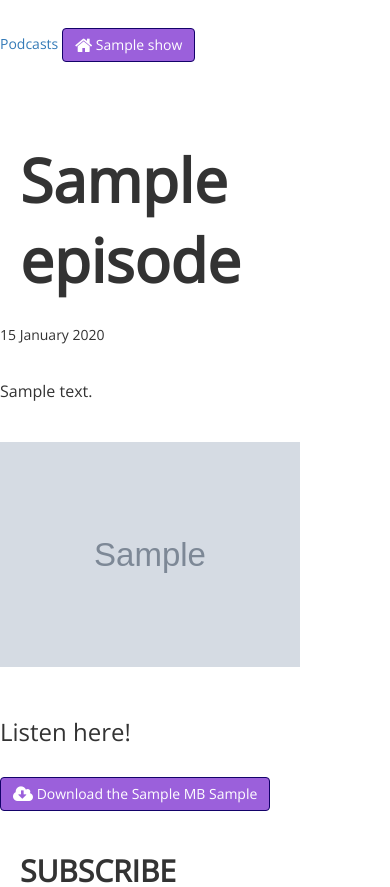
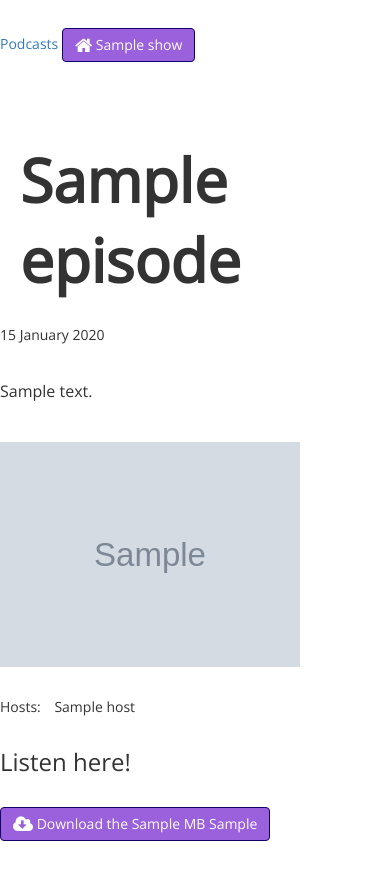
Before and after one commit to jrenaut/learning-as-we-go, a Django app: template lawgo/templates/podcast/episode_detail.html in a window 390 px wide. Shown: the top 887 px of the page. Run offline with Django 3.2, Linux system fonts and the light colour scheme; the template is opened without the code that fills it: most values are stand-ins (such as "Sample title", 1, 10 or a date in 2020); grey boxes marked "Sample" are stand-in pictures; some libraries are stand-ins or nearby versions.

Commit message:
add hosts list

```diff
--- a/lawgo/templates/podcast/episode_detail.html
+++ b/lawgo/templates/podcast/episode_detail.html
@@ -32,7 +32,15 @@
 </div>
 </div>
 <!-- <p>{% trans 'Episode'%} {{ episode.index }}</p> -->
-
+<div class="row color-white">
+    <div class="col-md-11 col-md-offset-1">
+        <ul class="list-inline"><li class="">Hosts:</li>
+        {% for h in episode.hosts.all %}
+        <li class="">{{h}}</li>
+        {% endfor %}
+    </ul>
+    </div>
+</div>
 
 
 {% if episode.enclosure %}
```
